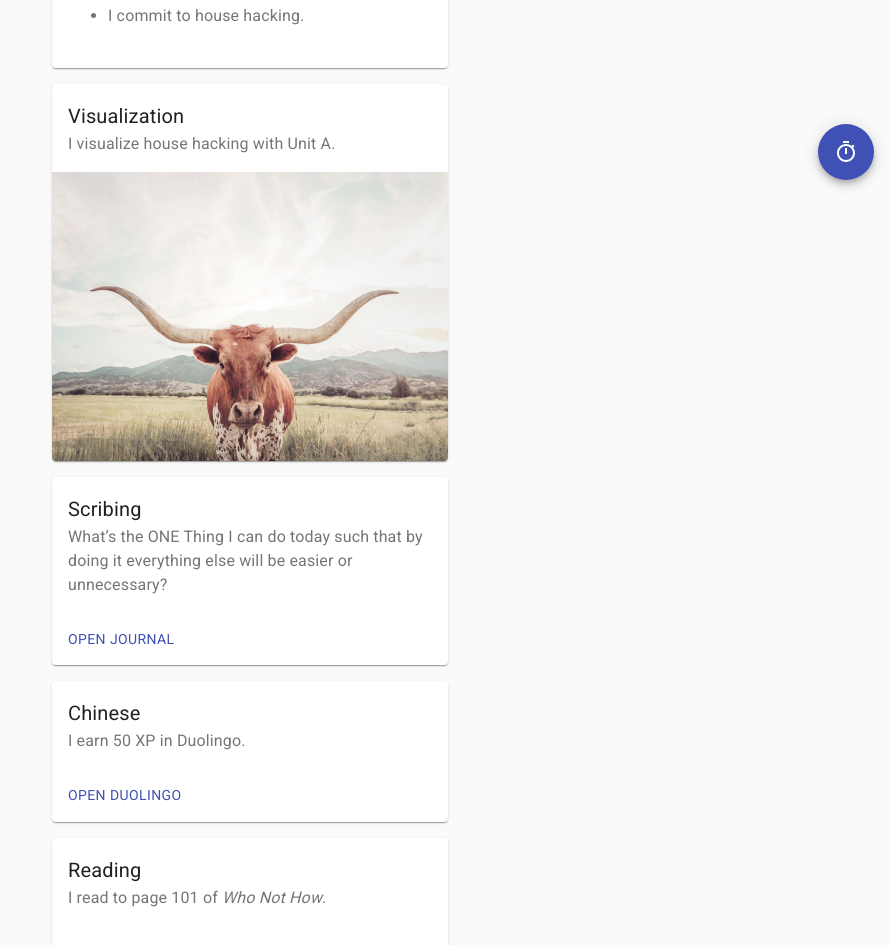
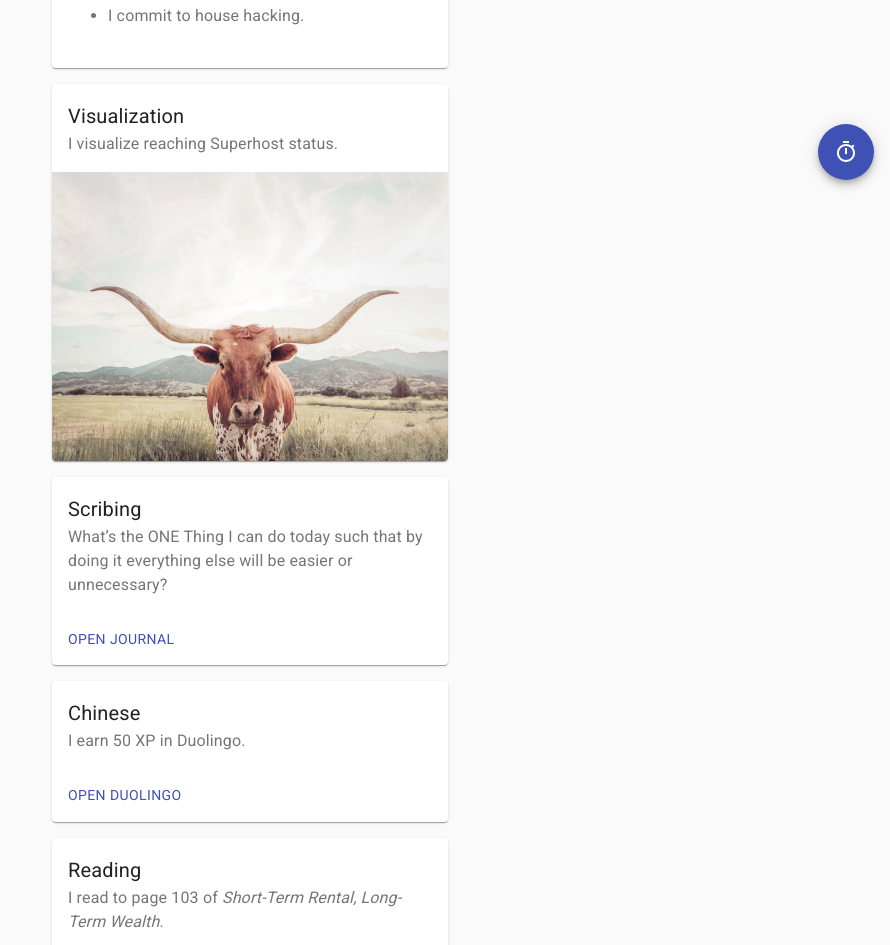
Before and after one commit to dlackey/miracle, a React (Create React App) app: page / in a window 1280 px wide. Shown: the part 604-1549 px from the top of the page, without its empty margins (390-1280 px from the left). Built offline with nearby package versions, Linux system fonts and the light colour scheme; what browser-beep would draw is missing.

Commit message:
Update miracle for November 2021

```diff
--- a/src/components/Savers.js
+++ b/src/components/Savers.js
@@ -4,9 +4,9 @@ import visualization from '../images/longhorn.jpg';
 import { calculatePage } from './helpers';
 
 const AFFIRMATIONS = ['5/3/1', 'one date each week', 'house hacking'];
-const VISUALIZATION = 'I visualize house hacking with Unit A.';
-const READING_PAGES = 193;
-const READING_TITLE = 'Who Not How';
+const VISUALIZATION = 'I visualize reaching Superhost status.';
+const READING_PAGES = 198;
+const READING_TITLE = 'Short-Term Rental, Long-Term Wealth';
 
 function Silence() {
   return (
```
